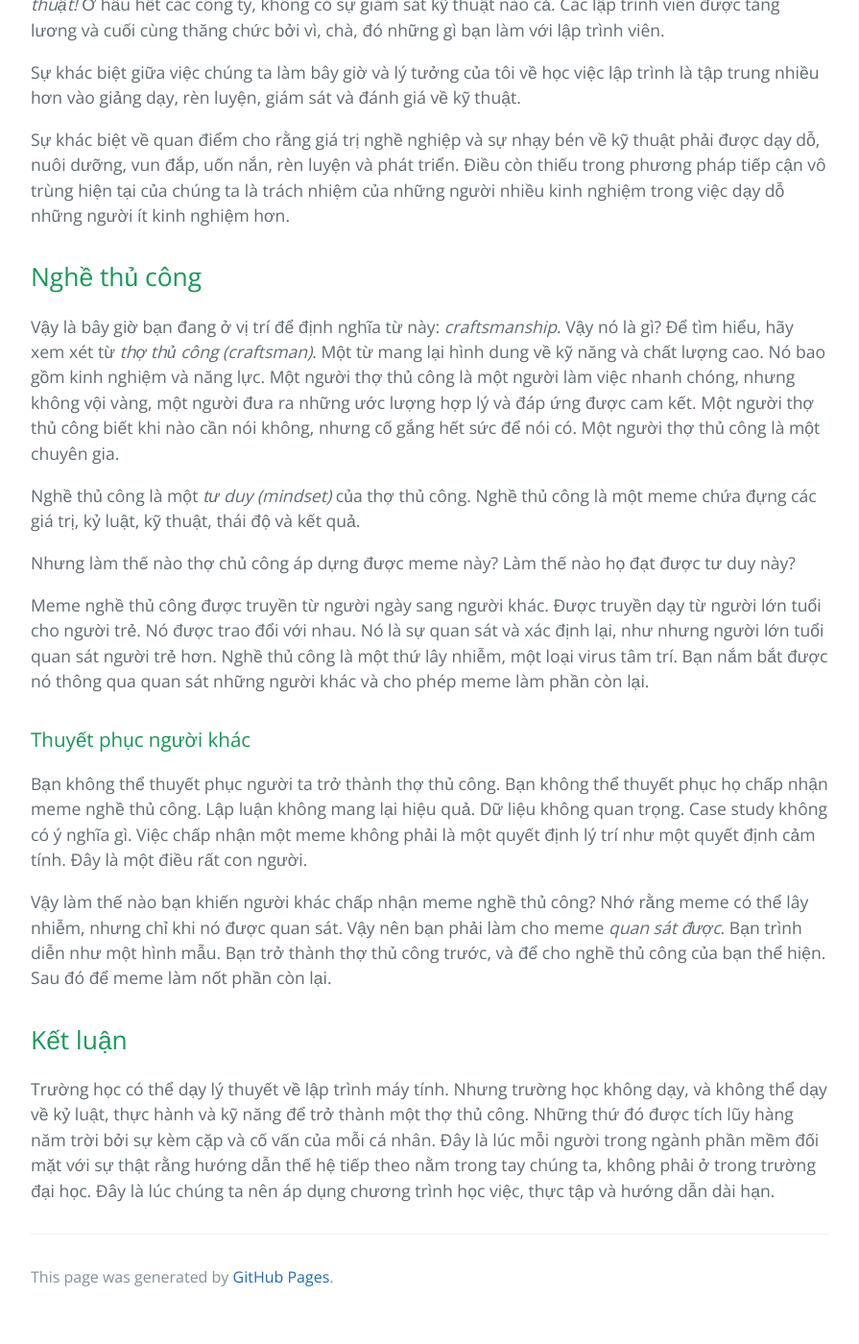
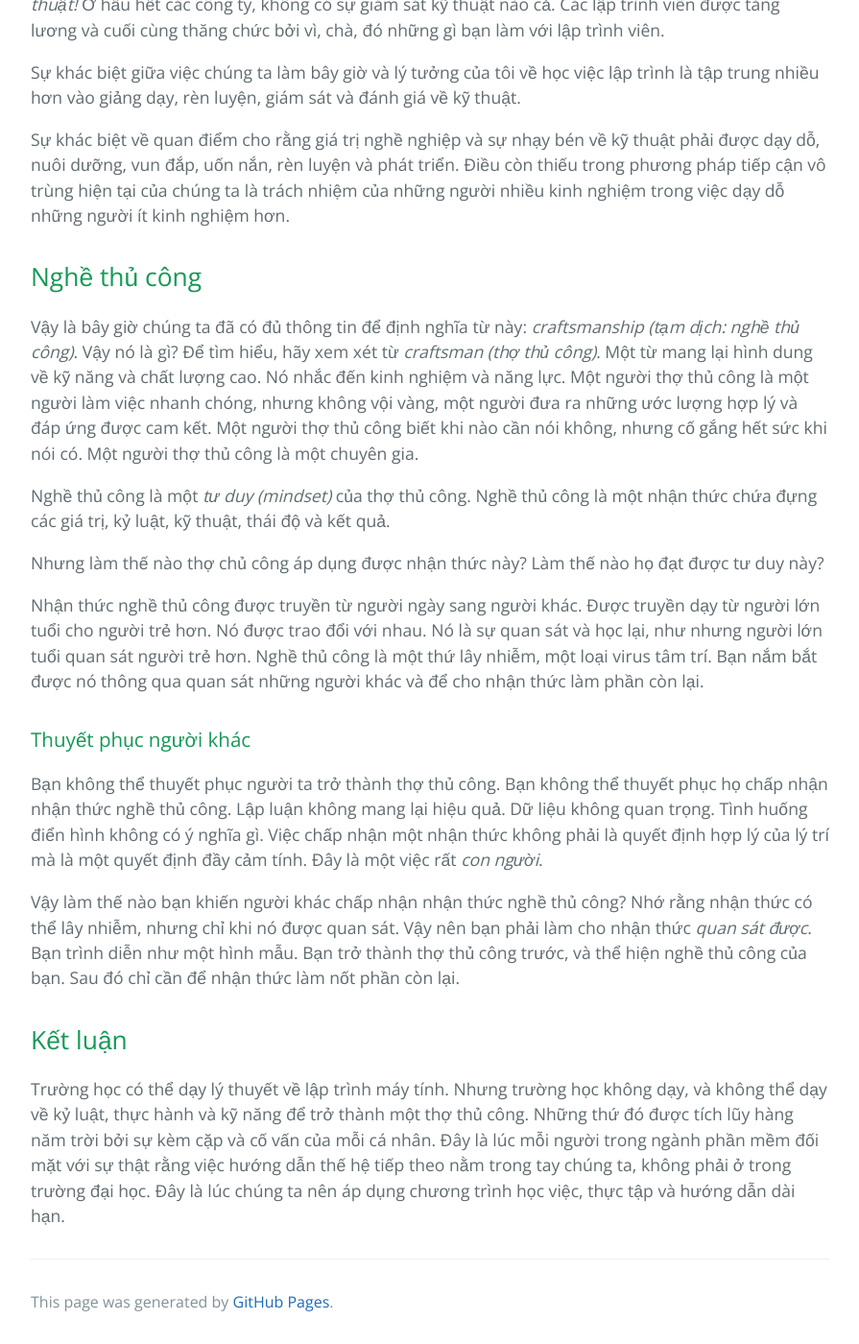
Before and after one commit to HaiBV/haibv.github.io, a Jekyll site: the page built from clean-coder/chapter-14-mentoring-apprenticeship-and-craftsmanship.md, in a window 1280 px wide and 1400 px high, scrolled down 9388 px. Shown: the whole window at 96% size, without its empty margins (192-1087 px from the left). Built offline with Jekyll 4.4.1, drawn with Linux system fonts in a browser that asks for light colours; our own code applies the rules of GitHub Pages for plain Markdown files; before the commit the page ends 10762 px from its top, so only the background shows below that.

Commit message:
Book - The Clean Coder - Correction - C14

```diff
--- a/clean-coder/chapter-14-mentoring-apprenticeship-and-craftsmanship.md
+++ b/clean-coder/chapter-14-mentoring-apprenticeship-and-craftsmanship.md
@@ -168,20 +168,20 @@
 
 ## Nghề thủ công
 
-Vậy là bây giờ bạn đang ở vị trí để định nghĩa từ này: _craftsmanship_. Vậy nó là gì? Để tìm hiểu, hãy xem xét từ _thợ thủ công (craftsman)_. Một từ mang lại hình dung về kỹ năng và chất lượng cao. Nó bao gồm kinh nghiệm và năng lực. Một người thợ thủ công là một người làm việc nhanh chóng, nhưng không vội vàng, một người đưa ra những ước lượng hợp lý và đáp ứng được cam kết. Một người thợ thủ công biết khi nào cần nói không, nhưng cố gắng hết sức để nói có. Một người thợ thủ công là một chuyên gia.
+Vậy là bây giờ chúng ta đã có đủ thông tin để định nghĩa từ này: _craftsmanship (tạm dịch: nghề thủ công)_. Vậy nó là gì? Để tìm hiểu, hãy xem xét từ _craftsman (thợ thủ công)_. Một từ mang lại hình dung về kỹ năng và chất lượng cao. Nó nhắc đến kinh nghiệm và năng lực. Một người thợ thủ công là một người làm việc nhanh chóng, nhưng không vội vàng, một người đưa ra những ước lượng hợp lý và đáp ứng được cam kết. Một người thợ thủ công biết khi nào cần nói không, nhưng cố gắng hết sức khi nói có. Một người thợ thủ công là một chuyên gia.
 
-Nghề thủ công là một _tư duy (mindset)_ của thợ thủ công. Nghề thủ công là một meme chứa đựng các giá trị, kỷ luật, kỹ thuật, thái độ và kết quả.
+Nghề thủ công là một _tư duy (mindset)_ của thợ thủ công. Nghề thủ công là một nhận thức chứa đựng các giá trị, kỷ luật, kỹ thuật, thái độ và kết quả.
 
-Nhưng làm thế nào thợ chủ công áp dựng được meme này? Làm thế nào họ đạt được tư duy này?
+Nhưng làm thế nào thợ chủ công áp dụng được nhận thức này? Làm thế nào họ đạt được tư duy này?
 
-Meme nghề thủ công được truyền từ người ngày sang người khác. Được truyền dạy từ người lớn tuổi cho người trẻ. Nó được trao đổi với nhau. Nó là sự quan sát và xác định lại, như nhưng người lớn tuổi quan sát người trẻ hơn. Nghề thủ công là một thứ lây nhiễm, một loại virus tâm trí. Bạn nắm bắt được nó thông qua quan sát những người khác và cho phép meme làm phần còn lại.
+Nhận thức nghề thủ công được truyền từ người ngày sang người khác. Được truyền dạy từ người lớn tuổi cho người trẻ hơn. Nó được trao đổi với nhau. Nó là sự quan sát và học lại, như nhưng người lớn tuổi quan sát người trẻ hơn. Nghề thủ công là một thứ lây nhiễm, một loại virus tâm trí. Bạn nắm bắt được nó thông qua quan sát những người khác và để cho nhận thức làm phần còn lại.
 
 ### Thuyết phục người khác
 
-Bạn không thể thuyết phục người ta trở thành thợ thủ công. Bạn không thể thuyết phục họ chấp nhận meme nghề thủ công. Lập luận không mang lại hiệu quả. Dữ liệu không quan trọng. Case study không có ý nghĩa gì. Việc chấp nhận một meme không phải là một quyết định lý trí như một quyết định cảm tính. Đây là một điều rất con người.
+Bạn không thể thuyết phục người ta trở thành thợ thủ công. Bạn không thể thuyết phục họ chấp nhận nhận thức nghề thủ công. Lập luận không mang lại hiệu quả. Dữ liệu không quan trọng. Tình huống điển hình không có ý nghĩa gì. Việc chấp nhận một nhận thức không phải là quyết định hợp lý của lý trí mà là một quyết định đầy cảm tính. Đây là một việc rất _con người_.
 
-Vậy làm thế nào bạn khiến người khác chấp nhận meme nghề thủ công? Nhớ rằng meme có thể lây nhiễm, nhưng chỉ khi nó được quan sát. Vậy nên bạn phải làm cho meme _quan sát được_. Bạn trình diễn như một hình mẫu. Bạn trở thành thợ thủ công trước, và để cho nghề thủ công của bạn thể hiện. Sau đó để meme làm nốt phần còn lại.
+Vậy làm thế nào bạn khiến người khác chấp nhận nhận thức nghề thủ công? Nhớ rằng nhận thức có thể lây nhiễm, nhưng chỉ khi nó được quan sát. Vậy nên bạn phải làm cho nhận thức _quan sát được_. Bạn trình diễn như một hình mẫu. Bạn trở thành thợ thủ công trước, và thể hiện nghề thủ công của bạn. Sau đó chỉ cần để nhận thức làm nốt phần còn lại.
 
 ## Kết luận
 
-Trường học có thể dạy lý thuyết về lập trình máy tính. Nhưng trường học không dạy, và không thể dạy về kỷ luật, thực hành và kỹ năng để trở thành một thợ thủ công. Những thứ đó được tích lũy hàng năm trời bởi sự kèm cặp và cố vấn của mỗi cá nhân. Đây là lúc mỗi người trong ngành phần mềm đối mặt với sự thật rằng hướng dẫn thế hệ tiếp theo nằm trong tay chúng ta, không phải ở trong trường đại học. Đây là lúc chúng ta nên áp dụng chương trình học việc, thực tập và hướng dẫn dài hạn.
+Trường học có thể dạy lý thuyết về lập trình máy tính. Nhưng trường học không dạy, và không thể dạy về kỷ luật, thực hành và kỹ năng để trở thành một thợ thủ công. Những thứ đó được tích lũy hàng năm trời bởi sự kèm cặp và cố vấn của mỗi cá nhân. Đây là lúc mỗi người trong ngành phần mềm đối mặt với sự thật rằng việc hướng dẫn thế hệ tiếp theo nằm trong tay chúng ta, không phải ở trong trường đại học. Đây là lúc chúng ta nên áp dụng chương trình học việc, thực tập và hướng dẫn dài hạn.
```
